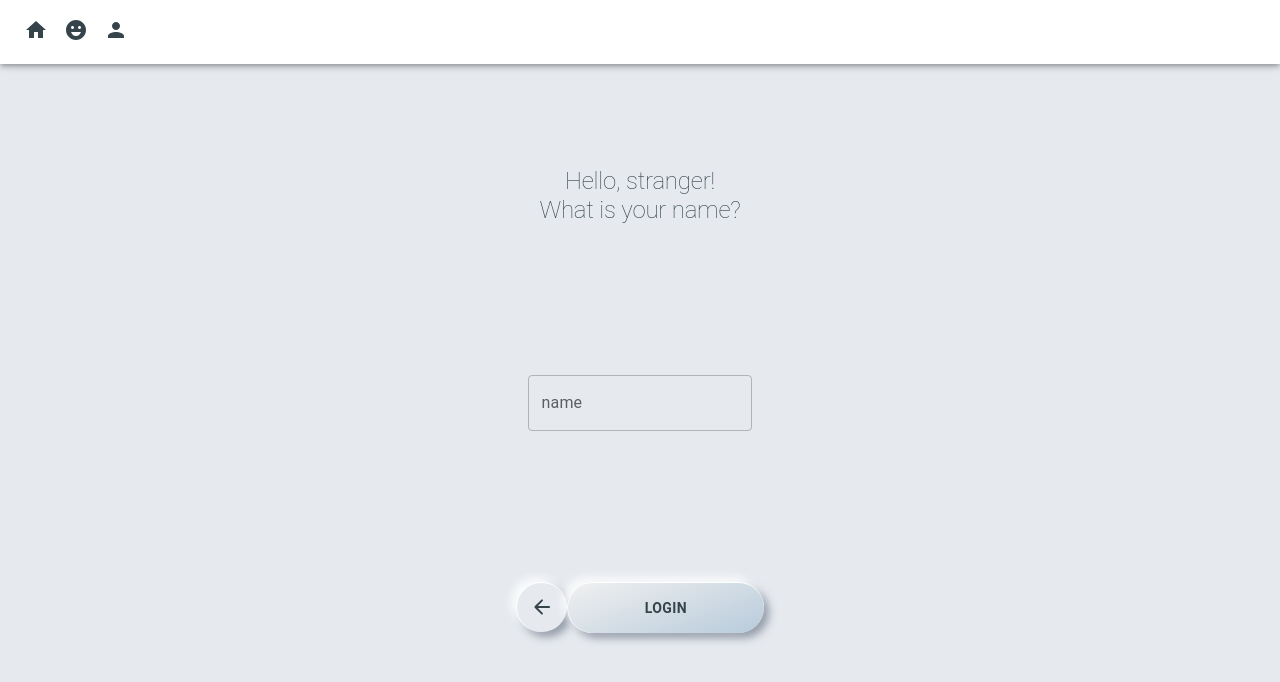
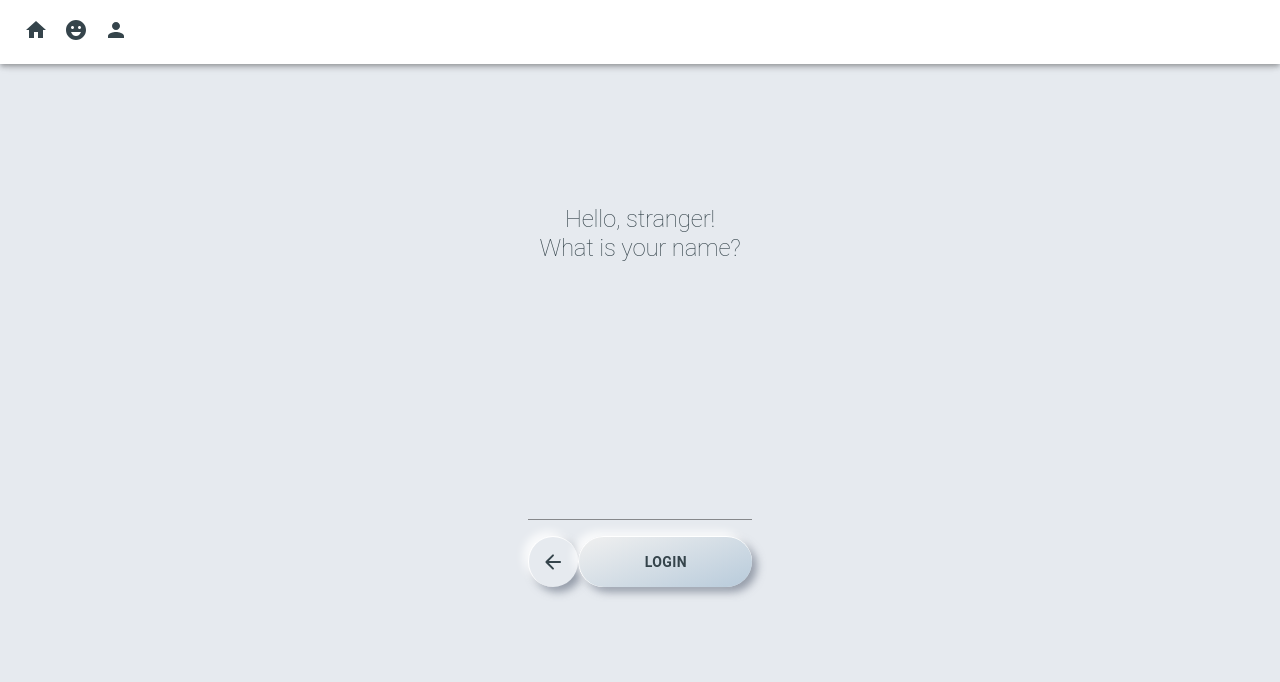
Before and after one commit to EAmrogowicz/nichi-energiseYourMind-react, a React (Create React App) app: page /user-login in a window 1280 px wide. Shown: the top 682 px of the page. Built offline with nearby package versions, Linux system fonts and the light colour scheme.

Commit message:
Add localStorage object creation, add Home page redirects + updates

```diff
--- a/src/App.js
+++ b/src/App.js
@@ -9,6 +9,7 @@ import MoodTracker from "./pages/MoodTracker";
 import UserLogin from "./pages/UserLogin";
 import Nav from "./components/Nav/Nav";
 import Footer from "./components/Footer/Footer";
+import Dashboard from "./pages/Dashboard";
 import { StyledEngineProvider } from "@mui/material/styles";
 
 export default function App() {
@@ -23,9 +24,10 @@ export default function App() {
           <Routes
           // key={location.path} location={location}
           >
-            <Route path="/" element={<Home />} />
-            <Route path="/mood-tracker" element={<MoodTracker />} />
-            <Route path="/user-login" element={<UserLogin />} />
+            <Route path='/' element={<Home />} />
+            <Route path='/mood-tracker' element={<MoodTracker />} />
+            <Route path='/user-login' element={<UserLogin />} />
+            <Route path='/dashboard' element={<Dashboard />} />
           </Routes>
         </main>
         <Footer />
--- a/src/components/Nav/Nav.js
+++ b/src/components/Nav/Nav.js
@@ -35,7 +35,7 @@ export default function Nav() {
                   sx={{ mr: 2 }}
                 />
               </Link>
-              <Link to='/user-login'>
+              <Link to='#'>
                 <PersonIcon
                   size='large'
                   edge='start'
--- a/src/components/general/Button/StandardBtn.js
+++ b/src/components/general/Button/StandardBtn.js
@@ -1,5 +1,9 @@
 import Button from "@mui/material/Button";
 
-export default function StandardBtn({ classCss, name }) {
-  return <Button className={`btn btnPill ${classCss}`}>{name}</Button>;
+export default function StandardBtn({ classCss, name, ...props }) {
+  return (
+    <Button className={`btn btnPill ${classCss}`} {...props}>
+      {name}
+    </Button>
+  );
 }
--- a/src/pages/Dashboard.js
+++ b/src/pages/Dashboard.js
@@ -1,10 +1,18 @@
 import PageContainer from "../components/general/PageContainer";
+import PageTitle from "../components/general/Typography/Title";
+import { useNavigate } from "react-router-dom";
 
 export default function Dashboard() {
+  const username = JSON.parse(localStorage.getItem("userData")).username;
+  const navigate = useNavigate();
+
+  if (localStorage.getItem("userData") === null) {
+    navigate("/user-login");
+  }
   return (
     <PageContainer>
       <div>
-        <h2>Dashboard</h2>
+        <PageTitle text={`Hello, ${username}`} />
       </div>
     </PageContainer>
   );
--- a/src/pages/Home.js
+++ b/src/pages/Home.js
@@ -4,9 +4,18 @@ import Logo from "../components/Logo/Logo";
 import PageContainer from "../components/general/PageContainer";
 import Title from "../components/general/Typography/Title";
 import SubHeading from "../components/general/Typography/SubHeading";
+import Dashboard from "./Dashboard";
 
 export default function Home() {
+  // redirects and rerender isn't perfect when deleting user from Application tab
+  const userData =
+    localStorage.getItem("userData") !== null
+      ? JSON.parse(localStorage.getItem("userData"))
+      : null;
+
   return (
+    <>
+      {!userData ? (
         <div className='hero' style={{ textAlign: "center" }}>
           <PageContainer size='false'>
             <Box>
@@ -17,5 +26,9 @@ export default function Home() {
             <LinkBtn name='Get Started' classCss='btnPill' link='/user-login' />
           </PageContainer>
         </div>
+      ) : (
+        <Dashboard />
+      )}
+    </>
   );
 }
--- a/src/pages/MoodTracker.js
+++ b/src/pages/MoodTracker.js
@@ -11,6 +11,12 @@ import StandardBtn from "../components/general/Button/StandardBtn";
 import SubHeading from "../components/general/Typography/SubHeading";
 
 export default function MoodTracker() {
+  // function handleMoodSubmit(e) {
+  //   const userData = JSON.parse(localStorage.getItem("userData"));
+  //   userData.mood = e.target;
+  //   localStorage.setItem("userData", JSON.stringify(userData));
+  // }
+
   const moods = [
     { icon: SentimentVerySatisfiedOutlinedIcon, description: "Happy" },
     { icon: SentimentSatisfiedAltOutlinedIcon, description: "Good" },
@@ -36,7 +42,7 @@ export default function MoodTracker() {
           );
         })}
       </Grid>
-      <StandardBtn name={"Submit"} />
+      <StandardBtn name={"Submit"} onClick={handleMoodSubmit} />
     </PageContainer>
   );
 }
--- a/src/pages/UserLogin.js
+++ b/src/pages/UserLogin.js
@@ -1,26 +1,56 @@
-import { Link } from "react-router-dom";
-import { Box, TextField } from "@mui/material";
+import { useState, useRef } from "react";
+import { Link, useNavigate } from "react-router-dom";
+import { Box, Input, FormControl } from "@mui/material";
 import PageContainer from "../components/general/PageContainer";
 import SubHeading from "../components/general/Typography/SubHeading";
-import LinkBtn from "../components/general/Button/LinkBtn";
+import StandardBtn from "../components/general/Button/StandardBtn";
 import IconBtn from "../components/general/Button/IconBtn";
 
 export default function UserLogin() {
+  const [user, setUser] = useState(
+    localStorage.getItem("userData") !== null
+      ? JSON.parse(localStorage.getItem("userData"))
+      : []
+  );
+  const [username, setUsername] = useState("");
+
+  const inputRef = useRef();
+  const navigate = useNavigate();
+
+  function handleLogin(e) {
+    e.preventDefault();
+    console.log(username);
+    const userData = { username };
+    localStorage.setItem("userData", JSON.stringify(userData));
+    !user && setUser(userData);
+    navigate("/");
+  }
+
+  function handleChange(e) {
+    setUsername(e.target.value);
+  }
+
   return (
     <PageContainer>
       <Box>
         <SubHeading text={"Hello, stranger!"} />
         <SubHeading text={"What is your name?"} />
       </Box>
+      <FormControl>
         <Box
           component='form'
           sx={{
             "& > :not(style)": { m: 1, width: "25ch" },
           }}
-        validate='true'
           autoComplete='off'>
-        <TextField id='name' label='name' variant='outlined' />
-      </Box>
+          <Input
+            id='name'
+            label='Name'
+            variant='outlined'
+            value={username}
+            onChange={handleChange}
+            ref={inputRef}
+          />
           <Box
             sx={{
               width: "100%",
@@ -30,8 +60,10 @@ export default function UserLogin() {
             <Link to='/'>
               <IconBtn />
             </Link>
-        <LinkBtn to='#' name={"Login"} />
+            <StandardBtn name={"Login"} onClick={handleLogin} />
           </Box>
+        </Box>
+      </FormControl>
     </PageContainer>
   );
 }
```
Lines whose indentation alone changed are shown as unchanged.
